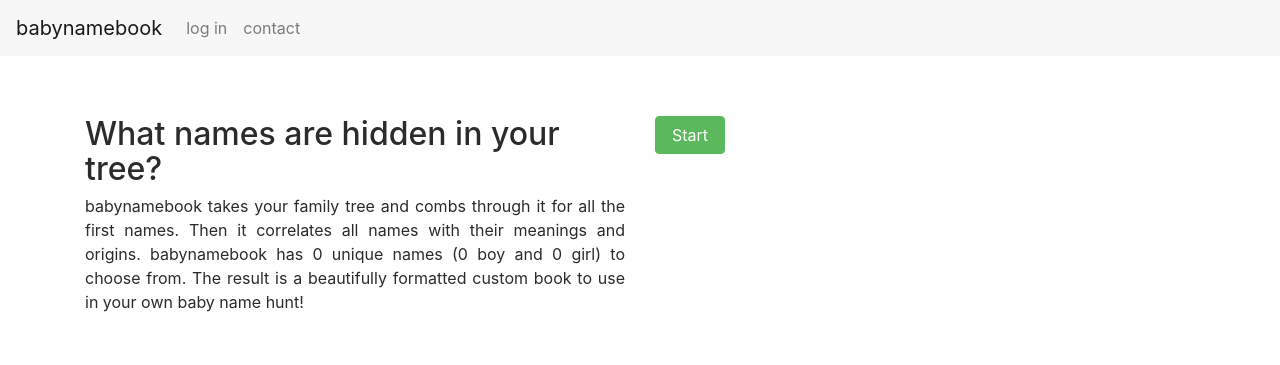
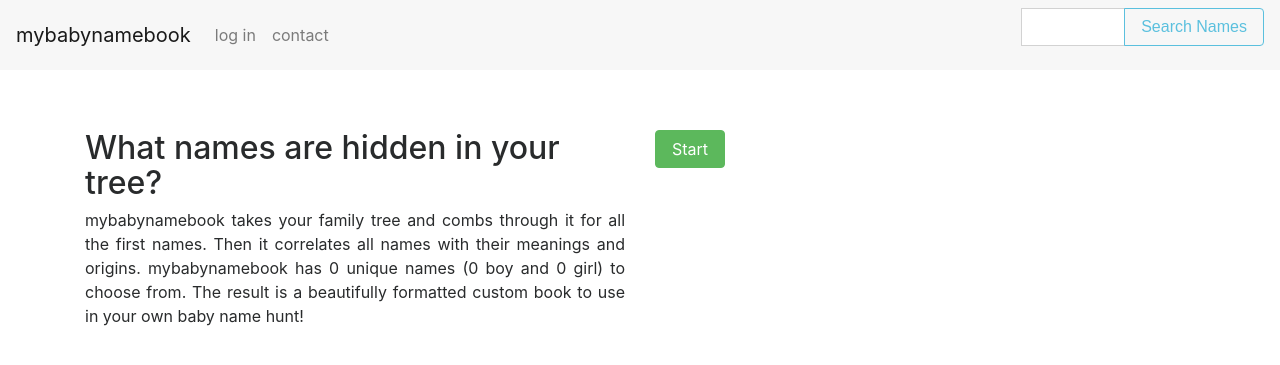
Before and after one commit to auroralemieux/ada-capstone, a Django app: page / in a window 1280 px wide. Shown: the top 365 px of the page. Run offline with Django 3.2, Linux system fonts and the light colour scheme; data that the repository does not hold is empty; some libraries are stand-ins or nearby versions.

Commit message:
added basic form to base html file with no funct yet

```diff
--- a/babynamebook/templates/babynamebook/base.html
+++ b/babynamebook/templates/babynamebook/base.html
@@ -8,14 +8,13 @@
   <link rel="shortcut icon" href="{% static 'favicon.ico' %}" type="image/x-icon">
 </head>
 <body>
-  <header>
-
+  <header class="">
       <nav class="navbar navbar-toggleable-md navbar-light bg-faded">
         <button class="navbar-toggler navbar-toggler-right" type="button" data-toggle="collapse" data-target="#navbarSupportedContent" aria-controls="navbarSupportedContent" aria-expanded="false" aria-label="Toggle navigation">
           <span class="navbar-toggler-icon"></span>
         </button>
-      <a href="{% url 'home' %}" class="navbar-brand mb-0">babynamebook</a>
-      <section class="collapse navbar-collapse" id="navbarSupportedContent">
+        <a href="{% url 'home' %}" class="navbar-brand mb-0">mybabynamebook</a>
+        <section class="collapse navbar-collapse navbar-left" id="navbarSupportedContent">
           <section class="navbar-nav mr-auto">
             {% if user.is_authenticated %}
             <a id="account-button" class="nav-item nav-link" href={% url 'account' %}>my books</a>
@@ -44,8 +43,18 @@
             </div>
           </section>
         </section>
+        <section class="navbar-right">
+          <form class="inline-form" action="" method="get">{% csrf_token %}
+            <div class="input-group">
+              <label class="sr-only" for="query">Search terms</label>
+              <input class="form-control" id="search_term" type="text" name="query" >
+              <span class="input-group-btn">
+                <button type="submit" class="btn btn-outline-info" id="search-button">Search Names</button>
+              </span>
+            </div>
+          </form>
+        </section>
       </nav>
-
   </header>
 
   <section id="content" class="content container">
--- a/babynamebook/templates/babynamebook/home.html
+++ b/babynamebook/templates/babynamebook/home.html
@@ -4,7 +4,7 @@
 
 <article class="align-self-top left-main-content col-md-6 col-lg-6 col-sm-12" id="home-instructions">
   <h2>What names are hidden in your tree?</h2>
-  <p id="home-info-text">babynamebook takes your family tree and combs through it for all the first names. Then it correlates all names with their meanings and origins. babynamebook has {{ len_names }} unique names ({{male}} boy and {{female}} girl) to choose from. The result is a beautifully formatted custom book to use in your own baby name hunt!</p>
+  <p id="home-info-text">mybabynamebook takes your family tree and combs through it for all the first names. Then it correlates all names with their meanings and origins. mybabynamebook has {{ len_names }} unique names ({{male}} boy and {{female}} girl) to choose from. The result is a beautifully formatted custom book to use in your own baby name hunt!</p>
 </article>
 <article class="align-self-top right-main-content col-md-6 col-lg-6 col-sm-12">
   <a role="button" class="btn btn-success" id="start-button" href="{% url 'get_tree_instructions' %}">Start</a>
```
Lines whose indentation alone changed are shown as unchanged.
